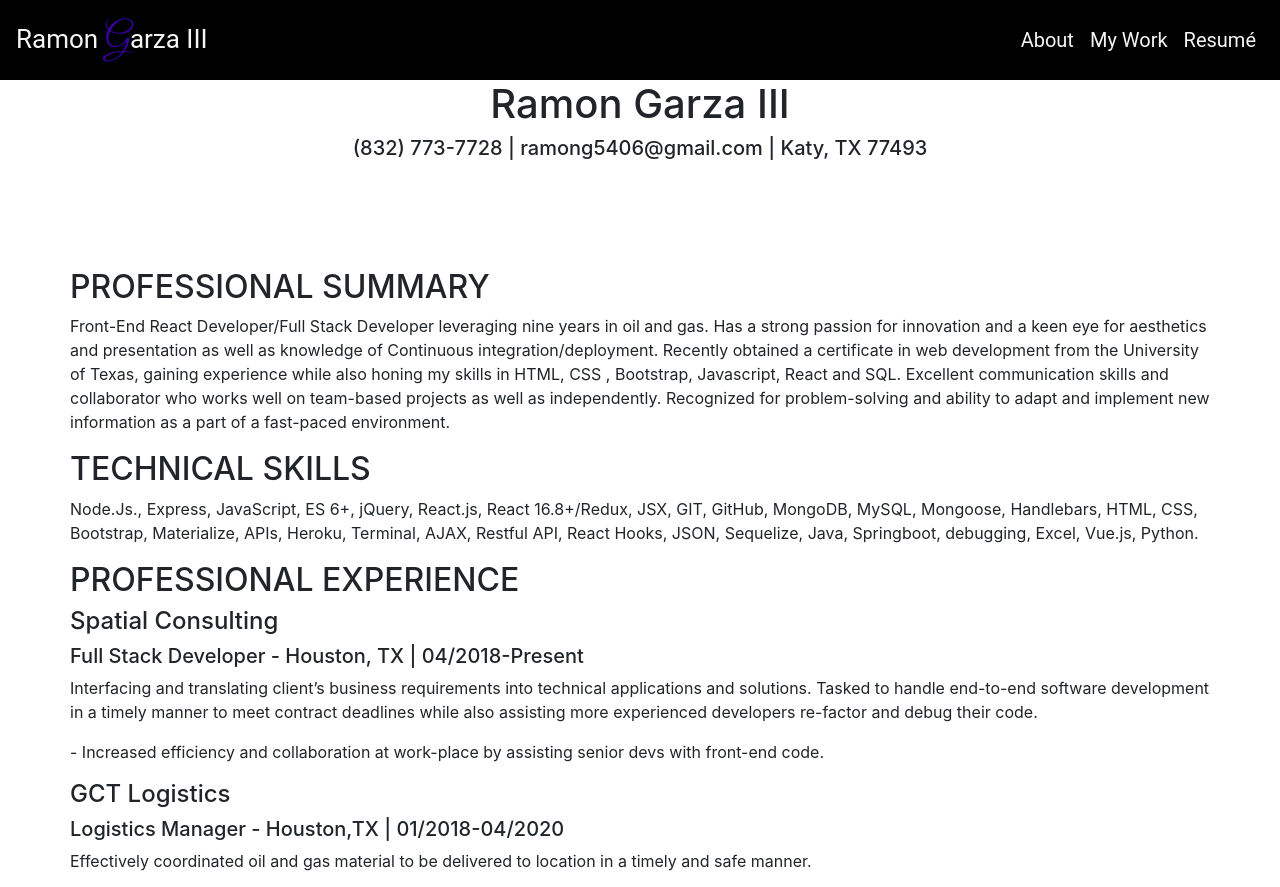
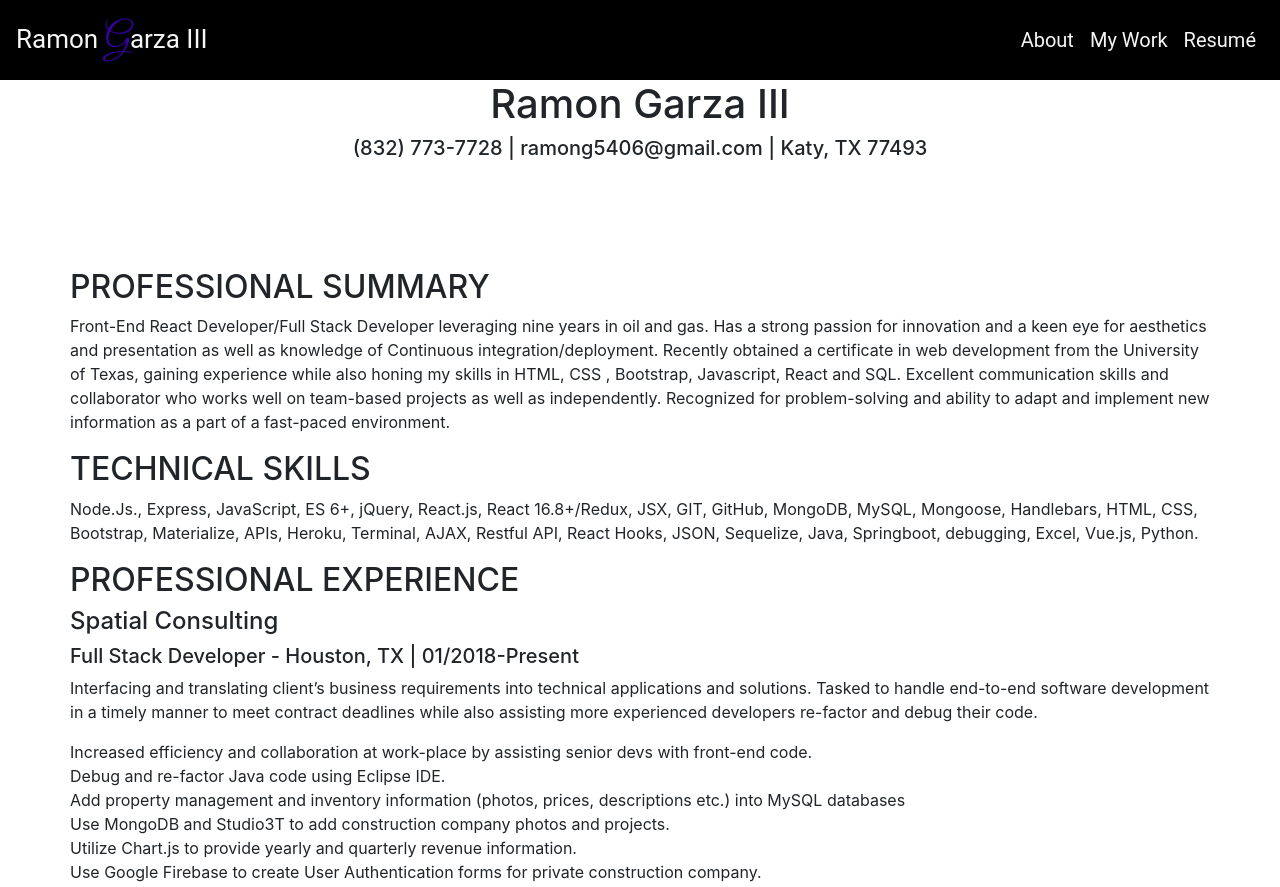
Before and after one commit to Ramong06/ramon-website, a React (Create React App) app: page /resume in a window 1280 px wide. Shown: the top 887 px of the page. Built offline with nearby package versions, Linux system fonts and the light colour scheme.

Commit message:
finished updating resume

```diff
--- a/src/pages/Resume.js
+++ b/src/pages/Resume.js
@@ -37,19 +37,21 @@ function Resume() {
           <h4>Spatial Consulting</h4>
         </Row>
         <Row>
-          <h5>Full Stack Developer - Houston, TX | 04/2018-Present</h5>
+          <h5>Full Stack Developer - Houston, TX | 01/2018-Present</h5>
           <p>Interfacing and translating client’s business requirements into technical applications and solutions. Tasked to handle end-to-end
           software development in a timely manner to meet contract deadlines while also assisting more experienced developers re-factor and
           debug their code.</p>
-          <p>- Increased efficiency and collaboration at work-place by assisting senior devs with front-end code.</p>
-        </Row>
-        <Row>
-          <h4>GCT Logistics</h4>
-        </Row>
-        <Row>
-          <h5>Logistics Manager - Houston,TX | 01/2018-04/2020</h5>
-          <p>Effectively coordinated oil and gas material to be delivered to location in a timely and safe manner.</p>
-          <p>- Decreased company spending and increased revenue by brokering more deliveries to South Texas instead of out of state.</p>
+          <ul>
+            <li>Increased efficiency and collaboration at work-place by assisting senior devs with front-end code.</li>
+            <li>Debug and re-factor Java code using Eclipse IDE.</li>
+            <li>Add property management and inventory information (photos, prices, descriptions etc.) into MySQL databases</li>
+            <li>Use MongoDB and Studio3T to add construction company photos and projects.</li>
+            <li>Utilize Chart.js to provide yearly and quarterly revenue information.</li>
+            <li>Use Google Firebase to create User Authentication forms for private construction company. </li>
+            <li>Utilize Visual Studio, Bootstrap 4, HTML, CSS, Jquery, Reactjs, Node.js to create dynamic and easy to navigate User Interfaces for private consulting companies. (All front-end applications were created in Visual Studio)</li>
+            <li>Collaborate with team members to create mobile friendly UI.</li>
+            <li>Constant learning through online resources to implement the latest software trends and libraries (i.e React.js, Angular.js, Vue.js</li>
+          </ul>
         </Row>
         <Row>
           <h4>Wood</h4>
```
